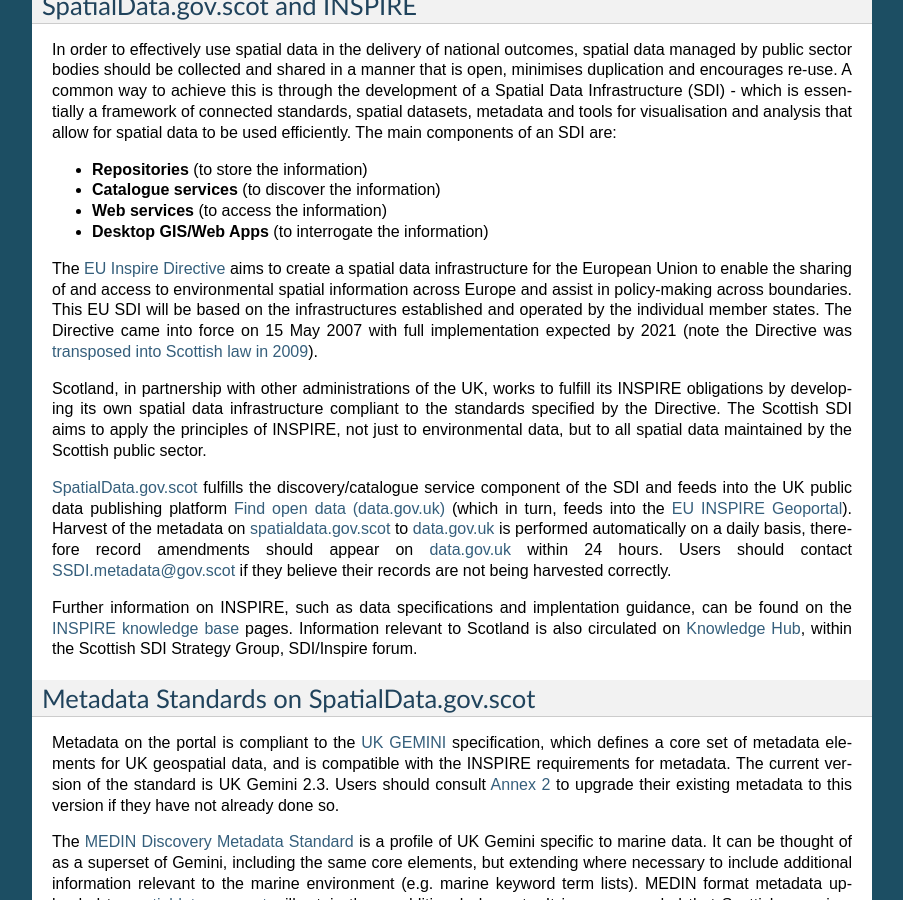
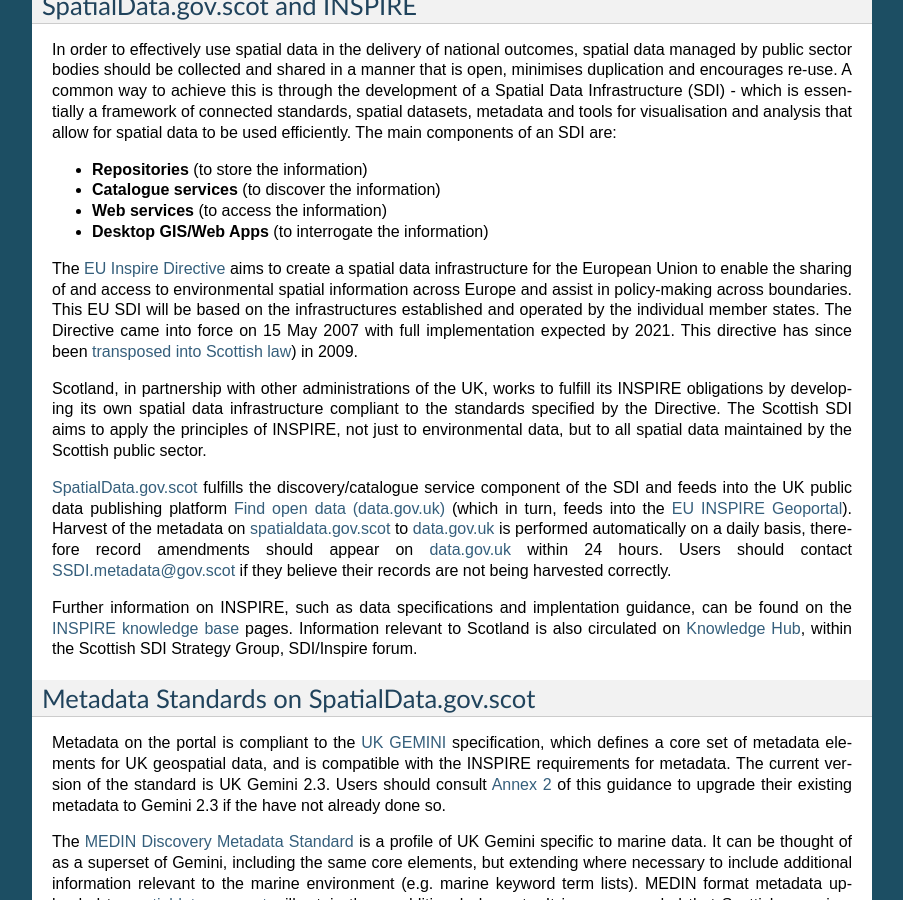
Before and after one commit to AstunTechnology/ssdidocs, a Sphinx documentation site: the page built from docs/UserDoc_Chap1_Intro.rst, in a window 1280 px wide and 900 px high, scrolled down 777 px. Shown: the whole window, without its empty margins (198-1101 px from the left). Built offline with Sphinx 7.4.7, drawn with Linux system fonts in a browser that asks for light colours.

Commit message:
Updated for Geonetwork 3.10.x, Gemini 2.3

```diff
--- a/docs/UserDoc_Chap1_Intro.rst
+++ b/docs/UserDoc_Chap1_Intro.rst
@@ -49,7 +49,7 @@
 The `EU Inspire Directive <https://inspire.ec.europa.eu/about-inspire>`__ aims to create a spatial data infrastructure for the European Union
 to enable the sharing of and access to environmental spatial information across Europe and assist in policy-making across boundaries. This EU
 SDI will be based on the infrastructures established and operated by the individual member states. The Directive came into force on 15 May 2007
-with full implementation expected by 2021 (note the Directive was `transposed into Scottish law in 2009 <http://www.legislation.gov.uk/ssi/2009/440/contents/made>`__).
+with full implementation expected by 2021. This directive has since been `transposed into Scottish law <http://www.legislation.gov.uk/ssi/2009/440/contents/made>`__) in 2009.
 
 Scotland, in partnership with other administrations of the UK, works to fulfill its INSPIRE obligations by developing its own spatial data
 infrastructure compliant to the standards specified by the Directive. The Scottish SDI aims to apply the principles of INSPIRE, not just to
@@ -69,7 +69,7 @@
 ------------------------------------------
 
 Metadata on the portal is compliant to the `UK GEMINI <https://www.agi.org.uk/agi-groups/standards-committee/uk-gemini>`__ specification, which defines a core set of metadata elements for UK geospatial data, and is
-compatible with the INSPIRE requirements for metadata. The current version of the standard is UK Gemini 2.3. Users should consult `Annex 2 <UserDoc_Chap9_Annex2.html#annex-2-upgrading-to-uk-gemini-2-3>`__ to upgrade their existing metadata to this version if they have not already done so.
+compatible with the INSPIRE requirements for metadata. The current version of the standard is UK Gemini 2.3. Users should consult `Annex 2 <UserDoc_Chap9_Annex2.html#annex-2-upgrading-to-uk-gemini-2-3>`__ of this guidance to upgrade their existing metadata to Gemini 2.3 if the have not already done so.
 
 The `MEDIN Discovery Metadata Standard <http://www.oceannet.org/marine_data_standards/medin_disc_stnd.html>`__ is a profile of UK Gemini specific to marine data. It can be thought of as a superset of Gemini, including
 the same core elements, but extending where necessary to include additional information relevant to the marine environment (e.g. marine keyword
```
